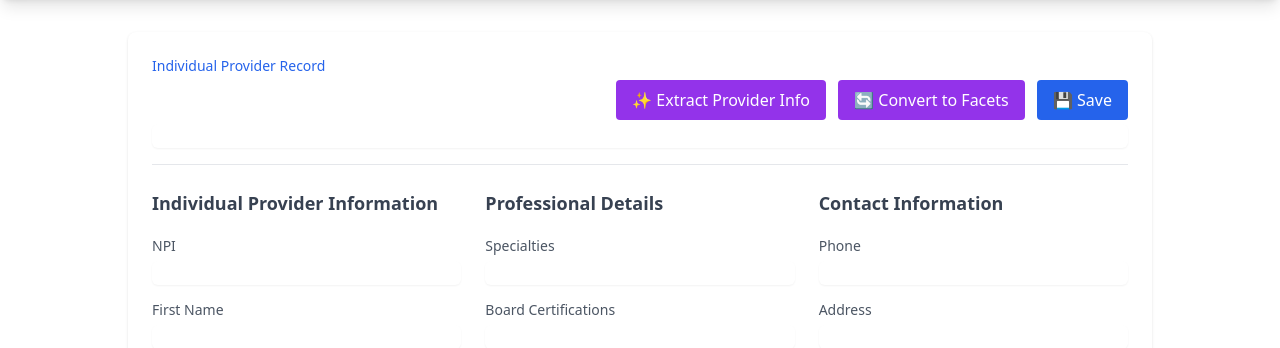
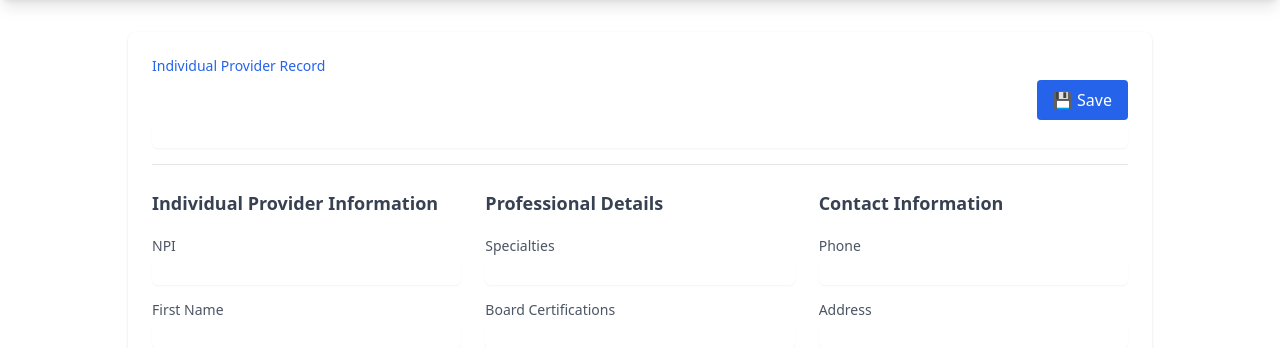
Before and after one commit to andrewfurman/IdahoProviders, a Flask app: template providers/templates/individual_provider_detail.html in a window 1280 px wide. Shown: the part 72-420 px from the top of the page. Run offline with Flask 3, Linux system fonts and the light colour scheme; the template is opened without the code that fills it, so the values that code supplies are empty; some libraries are stand-ins or nearby versions.

Commit message:
Assistant checkpoint: Update provider detail page layout and functionality
Assistant generated file changes:
- providers/templates/individual_provider_detail.html: Move action buttons outside form, Add data partitioning actions section
- providers/static/individual_providers_detail.js: Update JavaScript event handlers

---

User prompt:

@providers/templates/individual_provider_detail.html @providers/static/individual_providers_detail.js The individual provider detail JavaScript is not behaving properly and not enabling me to click the extract provider info or the convert to facets buttons.  I want to simplify the HTML. Can you move the extract provider info and convert to facets buttons so that they are outside the form?  Can you put them right after the form ends and right before the related medical groups table?  There should be a grouping of the two buttons side by side, which say action, or you can call it data partizing actions grouping,  where I can click both the buttons and these should be independent of the form so that they're fully outside the form block.

Replit-Commit-Author: Assistant
Replit-Commit-Session-Id: afdd9a66-b315-4180-9b15-bcb889106e2d

```diff
--- a/providers/static/individual_providers_detail.js
+++ b/providers/static/individual_providers_detail.js
@@ -5,15 +5,14 @@ document.addEventListener('DOMContentLoaded', function() {
   const extractButton = document.getElementById('extractProviderInfoBtn');
   const convertButton = document.getElementById('convertToFacetsBtn');
 
+  // Get provider ID from the form
+  const providerForm = document.getElementById('providerForm');
+  const formAction = providerForm.getAttribute('action');
+  const providerId = formAction.split('/').pop().split('?')[0];
+
   if (extractButton) {
     extractButton.addEventListener('click', async function() {
       try {
-        // Get provider ID from the form action URL
-        const providerForm = document.getElementById('providerForm');
-        const formAction = providerForm.getAttribute('action');
-        const providerId = formAction.split('/').pop().split('?')[0];
-
-        // Call the extract provider info endpoint
         const response = await fetch(`/upload/extract_provider_info/${providerId}`, {
           method: 'POST',
           headers: {
@@ -24,9 +23,7 @@ document.addEventListener('DOMContentLoaded', function() {
         const data = await response.json();
 
         if (data.success) {
-          // Show success message
           alert('Provider information extracted successfully');
-          // Refresh the page to show updated information
           window.location.reload();
         } else {
           throw new Error(data.error || 'Failed to extract provider information');
@@ -41,10 +38,6 @@ document.addEventListener('DOMContentLoaded', function() {
   if (convertButton) {
     convertButton.addEventListener('click', async function() {
       try {
-        const providerForm = document.getElementById('providerForm');
-        const formAction = providerForm.getAttribute('action');
-        const providerId = formAction.split('/').pop().split('?')[0];
-
         const response = await fetch(`/upload/convert_to_facets/${providerId}`, {
           method: 'POST',
           headers: {
--- a/providers/templates/individual_provider_detail.html
+++ b/providers/templates/individual_provider_detail.html
@@ -10,17 +10,7 @@
                 <p class="text-sm text-blue-600 mb-1">Individual Provider Record</p>
                 <div class="flex justify-between items-center">
                     <h1 class="text-3xl font-bold">{{ provider.first_name }} {{ provider.last_name }}</h1>
-                    <div class="space-x-2">
-                        <button type="button"
-                                class="bg-purple-600 text-white px-4 py-2 rounded hover:bg-purple-700"
-                                id="extractProviderInfoBtn">
-                            ✨ Extract Provider Info
-                        </button>
-                        <button type="button"
-                                class="bg-purple-600 text-white px-4 py-2 rounded hover:bg-purple-700"
-                                id="convertToFacetsBtn">
-                            🔄 Convert to Facets
-                        </button>
+                    <div>
                         <button type="submit" class="bg-blue-600 text-white px-4 py-2 rounded hover:bg-blue-700">💾 Save</button>
                     </div>
                 </div>
@@ -209,3 +199,23 @@
 
 <script src="{{ url_for('providers.static', filename='individual_providers_detail.js') }}" defer></script>
 {% endblock %}
+
+
+        </form>
+
+        <!-- Data Partitioning Actions -->
+        <div class="mt-8 pt-4 border-t">
+            <h2 class="text-lg font-semibold mb-4 text-gray-700">Data Partitioning Actions</h2>
+            <div class="flex space-x-4">
+                <button type="button"
+                        class="bg-purple-600 text-white px-6 py-3 rounded hover:bg-purple-700 flex items-center"
+                        id="extractProviderInfoBtn">
+                    <span class="mr-2">✨</span> Extract Provider Info
+                </button>
+                <button type="button"
+                        class="bg-purple-600 text-white px-6 py-3 rounded hover:bg-purple-700 flex items-center"
+                        id="convertToFacetsBtn">
+                    <span class="mr-2">🔄</span> Convert to Facets
+                </button>
+            </div>
+        </div>
```
